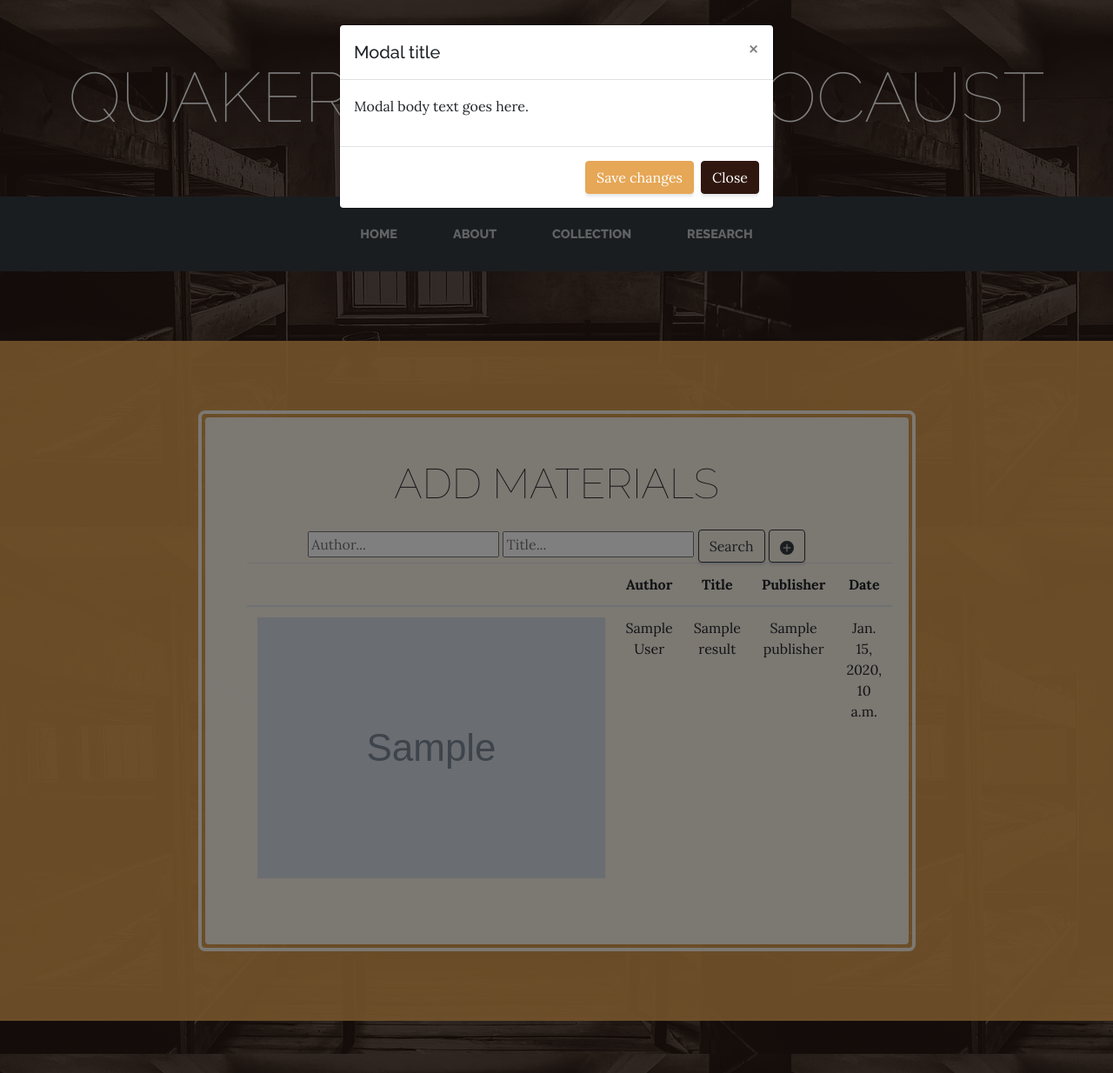
After one commit to HCDigitalScholarship/QH, a Django app: template main/templates/edit.html in a window 1280 px wide, after a click that opens the changed part. The commit adds this page. Shown: the whole page at 87% size. Run offline with Django 3.2, Linux system fonts and the light colour scheme; the template is opened without the code that fills it: most values are stand-ins (such as "Sample title", 1, 10 or a date in 2020); grey boxes marked "Sample" are stand-in pictures; some libraries are stand-ins or nearby versions.

Commit message:
adding book search to add new records

```diff
--- a/QH/urls.py
+++ b/QH/urls.py
@@ -20,4 +20,5 @@ from main import views
 urlpatterns = [
     path('admin/', admin.site.urls),
     path('', views.home, name="home"),
+    path('edit/', views.edit, name="edit"),
 ]
--- a/main/templates/base.html
+++ b/main/templates/base.html
@@ -12,7 +12,7 @@
     <link rel="stylesheet" href="https://fonts.googleapis.com/css?family=Lora:400,400i,700,700i">
 </head>
 
-<body style="background: linear-gradient(rgba(47, 23, 15, 0.65), rgba(47, 23, 15, 0.65)), url('static/img/auschwitz-concentration-camp-bunkhouse-history-war-prison.jpg');">
+<body style="background: linear-gradient(rgba(47, 23, 15, 0.65), rgba(47, 23, 15, 0.65)), url(' {% static "/img/auschwitz-concentration-camp-bunkhouse-history-war-prison.jpg" %}');">
     {% include 'navbar.html' %}
     {% block content %}{% endblock %}
     {% include 'footer.html' %}
--- /dev/null
+++ b/main/templates/edit.html
@@ -0,0 +1,82 @@
+{% extends 'base.html' %}
+{% load static %}
+{% block title%}
+<title>Home - Quakers and the Holocaust</title>
+{% endblock %}
+
+{% block content %}
+<div class="modal" id="searchModal" tabindex="-1" role="dialog">
+    <div class="modal-dialog" role="document">
+      <div class="modal-content">
+        <div class="modal-header">
+          <h5 class="modal-title">Modal title</h5>
+          <button type="button" class="close" data-dismiss="modal" aria-label="Close">
+            <span aria-hidden="true">&times;</span>
+          </button>
+        </div>
+        <div class="modal-body">
+          <p>Modal body text goes here.</p>
+        </div>
+        <div class="modal-footer">
+          <button type="button" class="btn btn-primary">Save changes</button>
+          <button type="button" class="btn btn-secondary" data-dismiss="modal">Close</button>
+        </div>
+      </div>
+    </div>
+  </div>
+<section class="page-section cta">
+    <div class="container">
+        <div class="row">
+            <div class="col-xl-9 mx-auto">
+                <div class="cta-inner text-center rounded">
+                    <h2 class="section-heading mb-4"><span class="section-heading-lower">Add materials</span></h2>
+                    <p class="mb-0">
+
+                        <form method="post">
+                            {% csrf_token %}
+
+                            <th scope="col"></th> <!-- Book thumbnail -->
+                                <th scope="col"> <input type="text" id="author" name="author" placeholder="Author..."></th>
+                                <th scope="col"><input type="text" id="title" name="title" placeholder="Title..."></th>
+
+
+                            <button type="submit" class="btn btn-outline-dark">Search</button>
+                            <button type="button" class="btn btn-outline-dark" data-toggle="modal" data-target="#searchModal"><svg width="1em" height="1em" viewBox="0 0 16 16" class="bi bi-plus-circle-fill" fill="currentColor" xmlns="http://www.w3.org/2000/svg">
+                                <path fill-rule="evenodd" d="M16 8A8 8 0 1 1 0 8a8 8 0 0 1 16 0zM8.5 4a.5.5 0 0 0-1 0v3.5H4a.5.5 0 0 0 0 1h3.5V12a.5.5 0 0 0 1 0V8.5H12a.5.5 0 0 0 0-1H8.5V4z"/>
+                              </svg></button>
+
+                          </form>
+
+
+                          {% if results %}
+                          <table class="table table-hover">
+                            <thead>
+                              <tr>
+                                <th scope="col"></th> <!-- Book thumbnail -->
+                                <th scope="col">Author</th>
+                                <th scope="col">Title</th>
+                                <th scope="col">Publisher</th>
+                                <th scope="col">Date</th>
+                              </tr>
+                            </thead>
+                            <tbody>
+                                {% for result in results %}
+                              <tr>
+                                <th scope="row"><img src="{{ result.imageLinks.smallThumbnail }}"/></th>
+                                <td>{{result.authors|first}}</td>
+                                <td>{{ result.title }}</td>
+                                <td>{{ result.publisher }}</td>
+                                <td>{{ result.publishedDate }}</td>
+                              </tr>
+                              {% endfor %}
+
+                            </tbody>
+                          </table>
+                          {% endif %}
+                    </p>
+                </div>
+            </div>
+        </div>
+    </div>
+</section>
+{% endblock %}
--- a/main/templates/navbar.html
+++ b/main/templates/navbar.html
@@ -4,7 +4,7 @@
         <div
             class="collapse navbar-collapse" id="navbarResponsive">
             <ul class="nav navbar-nav mx-auto">
-                <li class="nav-item" role="presentation"><a class="nav-link" href="index.html">Home</a></li>
+                <li class="nav-item" role="presentation"><a class="nav-link" href="{% url 'home' %}">Home</a></li>
                 <li class="nav-item" role="presentation"><a class="nav-link" href="about.html">About</a></li>
                 <li class="nav-item" role="presentation"><a class="nav-link" href="products.html">Collection</a></li>
                 <li class="nav-item" role="presentation"><a class="nav-link" href="store.html">Research</a></li>
```
Also changed, not shown: main/utils.py (added, +34 -0 lines), main/views.py (+15 -0 lines).
